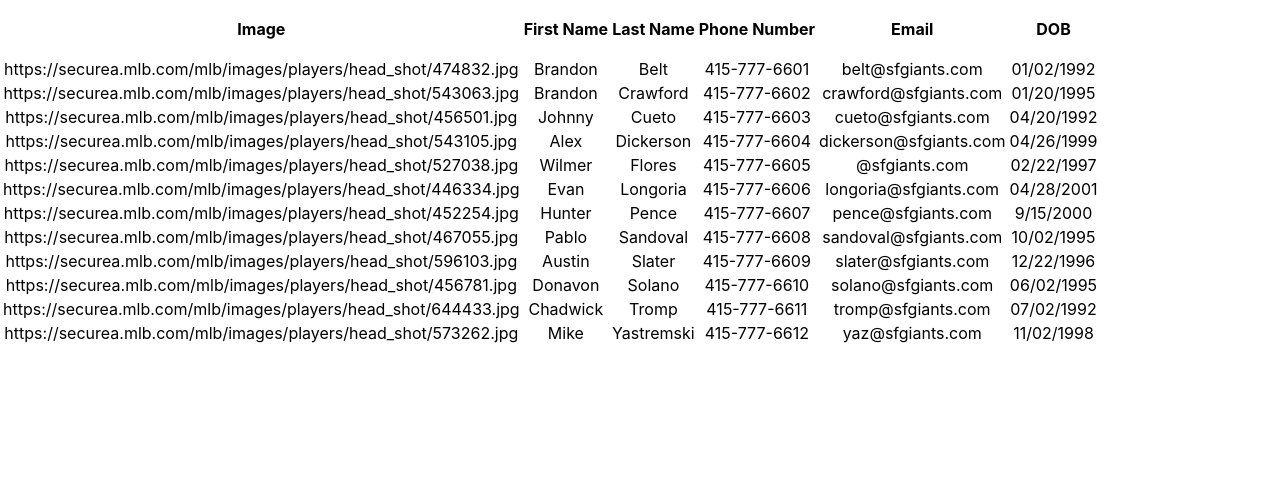
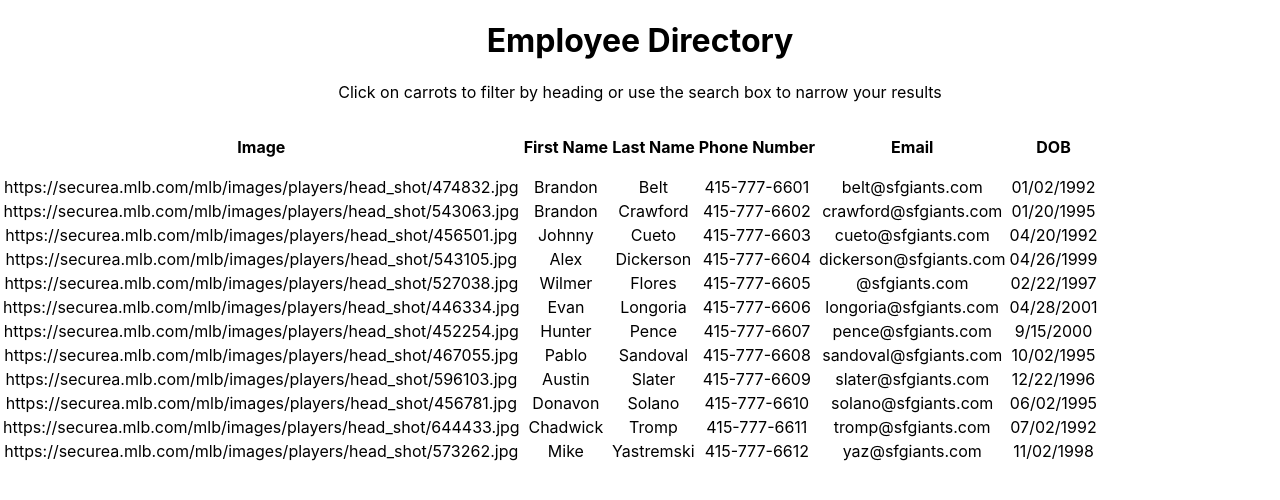
Before and after one commit to jdavis3333/employee_directory, a React (Create React App) app: page / in a window 1280 px wide. Shown: the top 500 px of the page. Built offline with nearby package versions, Linux system fonts and the light colour scheme.

Commit message:
jumbotron created and displaying

```diff
--- a/src/App.js
+++ b/src/App.js
@@ -1,6 +1,6 @@
 import React from 'react';
 import './App.css';
-// import MyJumbotron from "./components/Jumbotron";
+import MyJumbotron from "./components/jumbotron";
 // import MySearch from "./components/search";
 import EmployeeTable from "./components/employee-table";
 import data from "../src/giants.json";
@@ -21,8 +21,8 @@
     this.setState({
       data: data.sort((a, b) => (
         this.state.direction[key] === 'asc'
-          ? parseFloat(a[key]) - parseFLoat(b[key])
-          : parseFloat(b[key]) - parseFLoat(a[key])
+          // ? parseFloat(a[key]) - parseFLoat(b[key])
+          // : parseFloat(b[key]) - parseFLoat(a[key])
       )),
       direction: {
         [key]: this.state.direction[key] === 'asc'
@@ -35,8 +35,8 @@
   render() {
       return(
       <div className = "App" >
-        {/* <MyJumbotron />
-      <MySearch /> */}
+        <MyJumbotron />
+      {/* <MySearch /> */}
           < EmployeeTable
         data = { this.state.data }
         sortBy = { this.sortBy } />
--- /dev/null
+++ b/src/components/jumbotron/index.js
@@ -0,0 +1,18 @@
+import React from "react";
+import "./style.css";
+import { Jumbotron, Container } from 'react-bootstrap';
+
+function MyJumbotron() {
+    return (
+        <Jumbotron fluid>
+            <Container>
+                <h1>Employee Directory</h1>
+                <p>
+                    Click on carrots to filter by heading or use the search box to narrow your results
+                </p>
+            </Container>
+        </Jumbotron>
+    );
+}
+
+export default MyJumbotron;
```
Also changed, not shown: src/components/jumbotron/style.css (added).
